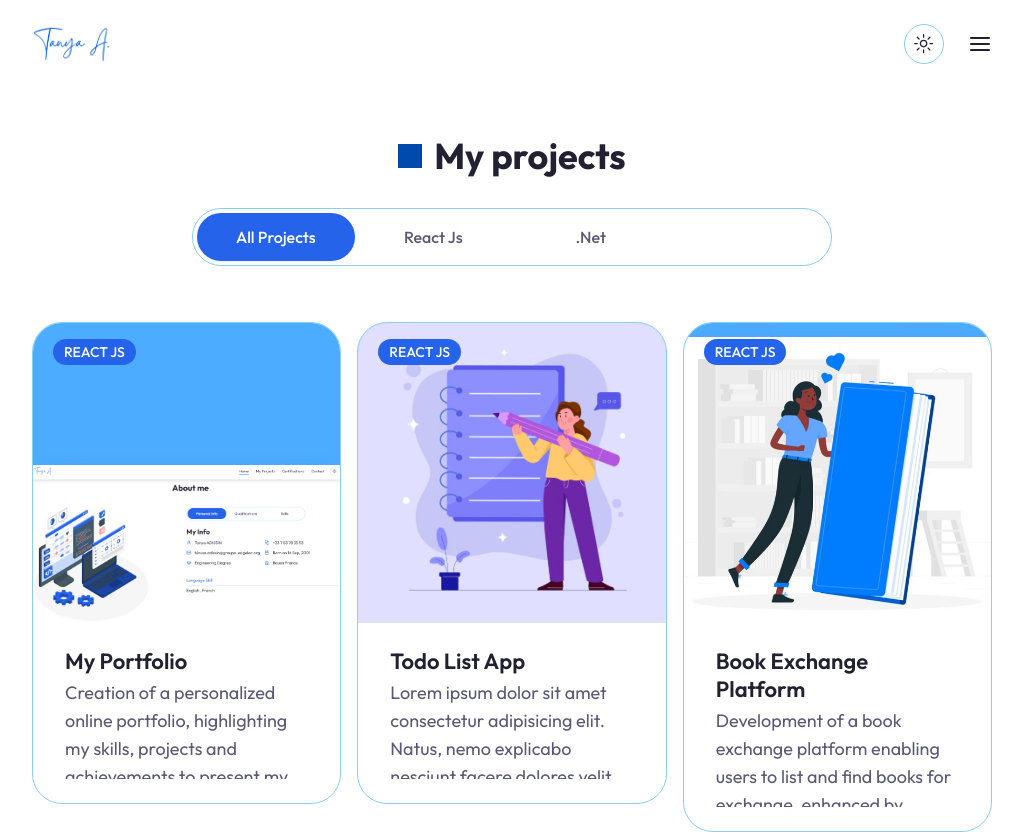
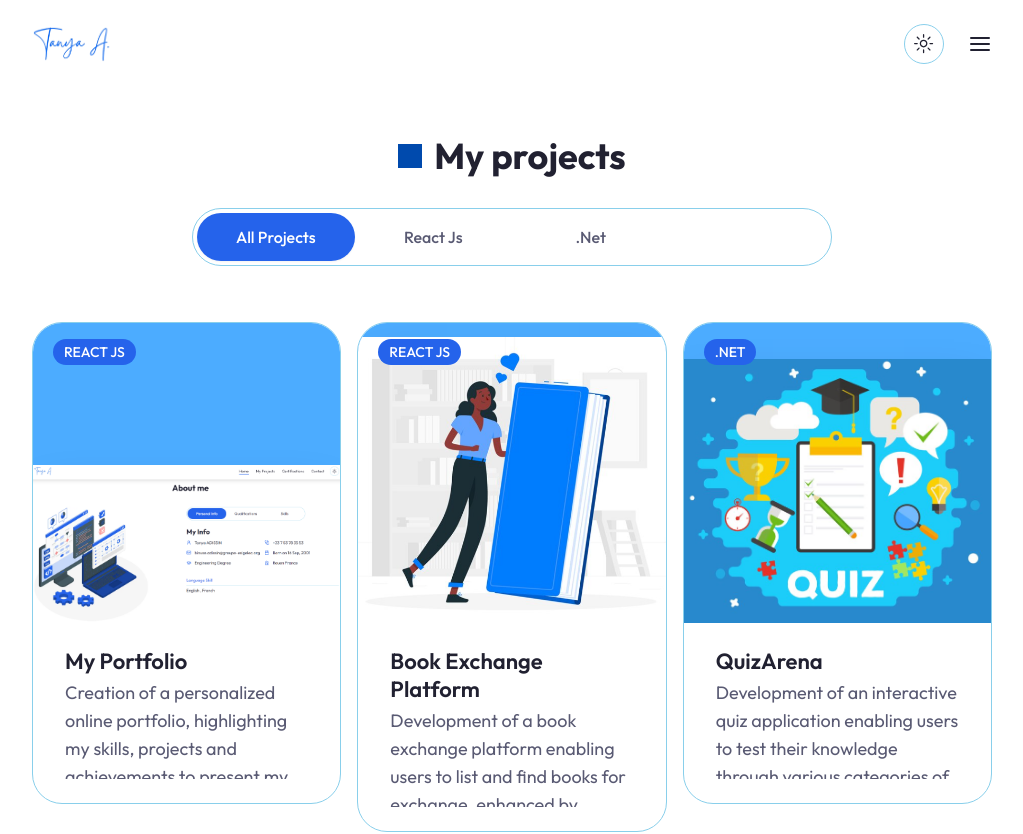
Before and after one commit to Binuse4/myportfolio, a Next.js app: page /projects in a window 1280 px wide. Shown: the top 834 px of the page, without its empty margins (128-1151 px from the left). Built offline with nearby package versions, Linux system fonts and the light colour scheme.

Commit message:
fix: :fire: Correction of picture and text

```diff
--- a/app/certifications/page.jsx
+++ b/app/certifications/page.jsx
@@ -20,7 +20,7 @@ const certificationData = [
       name:'Microsoft Blazor',
     },
     {
-        image: '/certification/ReactJS.PNG',
+        image: '/certification/ReactJs.PNG',
         category: 'front-end',
         name:'ReactJS',
     },
--- a/app/projects/page.jsx
+++ b/app/projects/page.jsx
@@ -12,14 +12,6 @@ const projectData = [
       description: 'Creation of a personalized online portfolio, highlighting my skills, projects and achievements to present my career path and skills in a professional way to potential employers.',
       link:'/',
       github: 'https://github.com/Binuse4/myportfolio',
-  },
-  {
-    image: '/work/todolist.PNG',
-    category: 'react js',
-    name:'Todo List App',
-    description: 'Lorem ipsum dolor sit amet consectetur adipisicing elit. Natus, nemo explicabo nesciunt facere dolores velit perferendis delectus non harum dolor quaerat voluptates libero maxime sed. Fugit dolorem soluta praesentium molestias.',
-    link:'/',
-    github: '/',
   },
   {
     image: '/work/bookExchange.PNG',
@@ -49,7 +41,7 @@ const projectData = [
     image: '/work/blogApp.PNG',
     category: '.Net',
     name:'Blog',
-    description: 'Lorem ipsum dolor sit amet consectetur adipisicing elit. Natus, nemo explicabo nesciunt facere dolores velit perferendis delectus non harum dolor quaerat voluptates libero maxime sed. Fugit dolorem soluta praesentium molestias.',
+    description: 'Visit my blog, a showcase of my Blazor skills where I share insights on life, love, anxiety management and the quest for spirituality.',
     link:'/',
     github: '/',
   },
```
